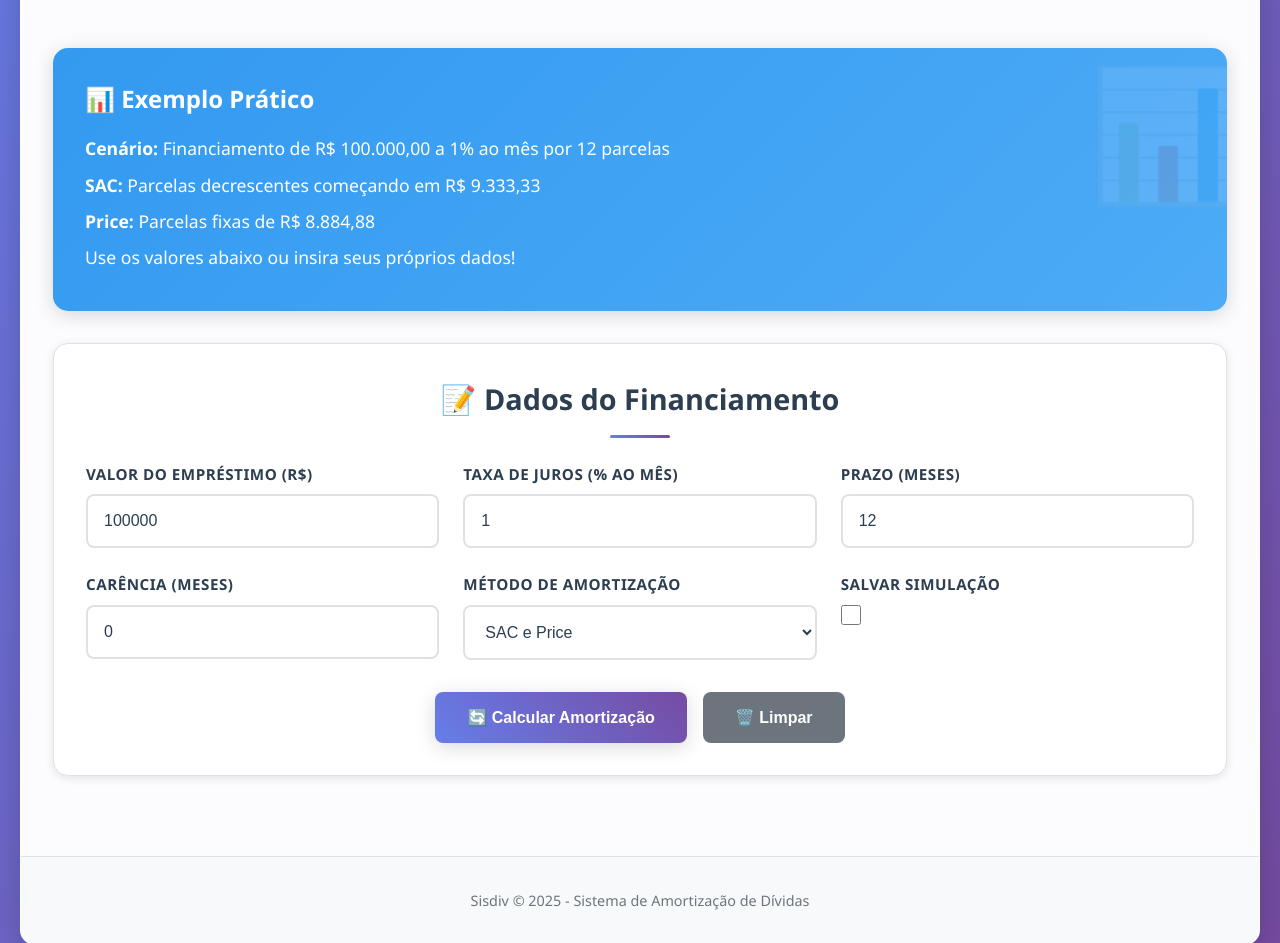
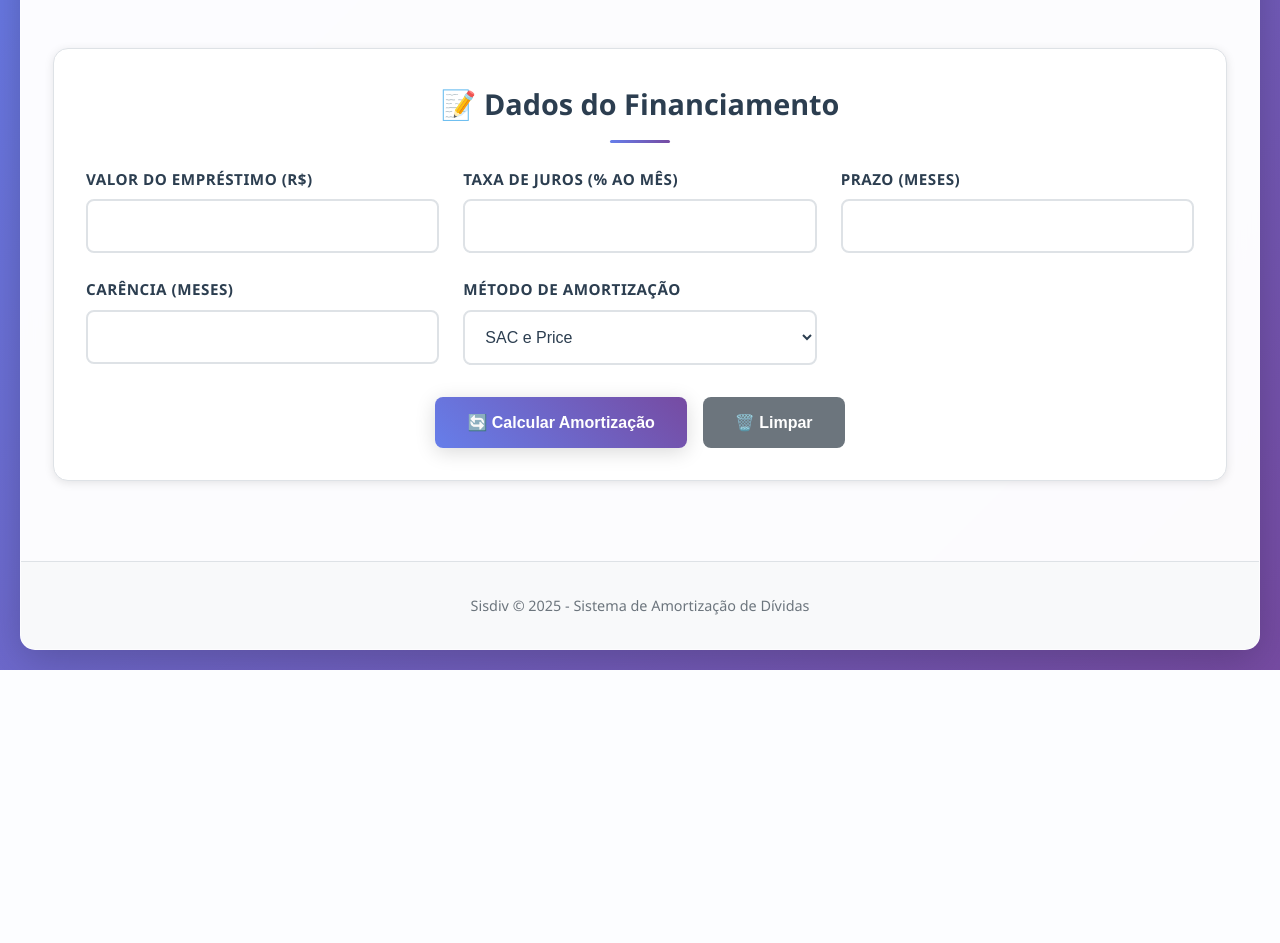
Before and after one commit to C14-2025/Sisdiv, a FastAPI app: page / in a window 1280 px wide. Shown: the part 273-1216 px from the top of the page. After the commit the page ends 943 px from the top, so only its background shows below. Run offline with FastAPI, Linux system fonts and the light colour scheme; some libraries are stand-ins or nearby versions.

Commit message:
Atualização dos campos de entrada para que o valor padrão seja nulo e modificação  do botão para salvar a simulação

```diff
--- a/templates/index.html
+++ b/templates/index.html
@@ -2,6 +2,7 @@
 
 {% block content %}
 <!-- Seção de Exemplo -->
+<!--
 <div class="example-section">
     <h3>📊 Exemplo Prático</h3>
     <p><strong>Cenário:</strong> Financiamento de R$ 100.000,00 a 1% ao mês por 12 parcelas</p>
@@ -9,6 +10,7 @@
     <p><strong>Price:</strong> Parcelas fixas de R$ 8.884,88</p>
     <p>Use os valores abaixo ou insira seus próprios dados!</p>
 </div>
+-->
 
 <!-- Seção de Input -->
 <div class="input-section">
@@ -17,19 +19,19 @@
         <div class="form-grid">
             <div class="form-group">
                 <label for="valor">Valor do Empréstimo (R$)</label>
-                <input type="number" id="valor" name="valor" value="100000" step="0.01" min="0" required>
+                <input type="number" id="valor" name="valor" value="null" step="0.01" min="0" required>
             </div>
             <div class="form-group">
                 <label for="taxa">Taxa de Juros (% ao mês)</label>
-                <input type="number" id="taxa" name="taxa" value="1" step="0.01" min="0" required>
+                <input type="number" id="taxa" name="taxa" value="null" step="0.01" min="0" required>
             </div>
             <div class="form-group">
                 <label for="prazo">Prazo (meses)</label>
-                <input type="number" id="prazo" name="prazo" value="12" min="1" required>
+                <input type="number" id="prazo" name="prazo" value="null" min="1" required>
             </div>
             <div class="form-group">
                 <label for="carencia">Carência (meses)</label>
-                <input type="number" id="carencia" name="carencia" value="0" min="0">
+                <input type="number" id="carencia" name="carencia" value="null" min="0">
             </div>
             <div class="form-group">
                 <label for="metodo">Método de Amortização</label>
@@ -38,10 +40,6 @@
                     <option value="sac">SAC</option>
                     <option value="price">Price</option>
                 </select>
-            </div>
-            <div class="form-group">
-                <label for="salvar">Salvar simulação</label>
-                <input type="checkbox" id="salvar" name="salvar">
             </div>
         </div>
 
@@ -72,6 +70,7 @@
         <div class="export-buttons">
             <button class="btn-export" onclick="exportToCSV('sac')">📄 Exportar CSV</button>
             <button class="btn-export" onclick="exportToPDF('sac')">📋 Exportar PDF</button>
+            <button class="btn-export" onclick="salvarSimulacao()">💾 Salvar Simulação</button>
         </div>
     </div>
 
```
